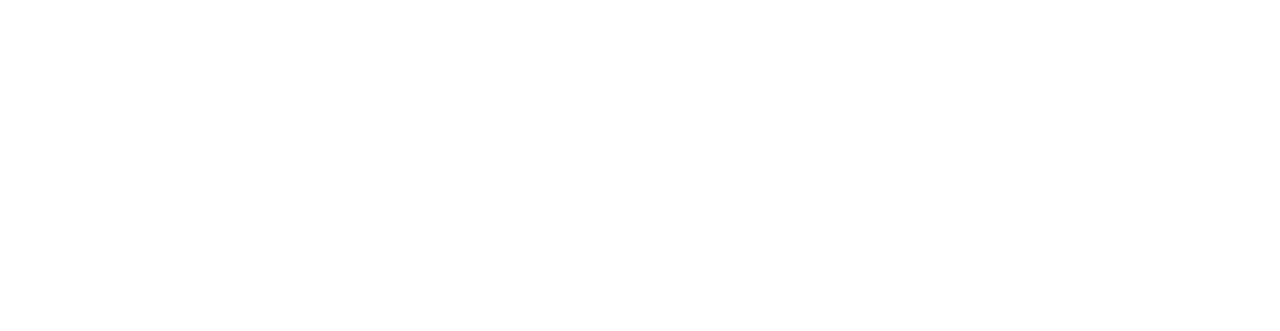
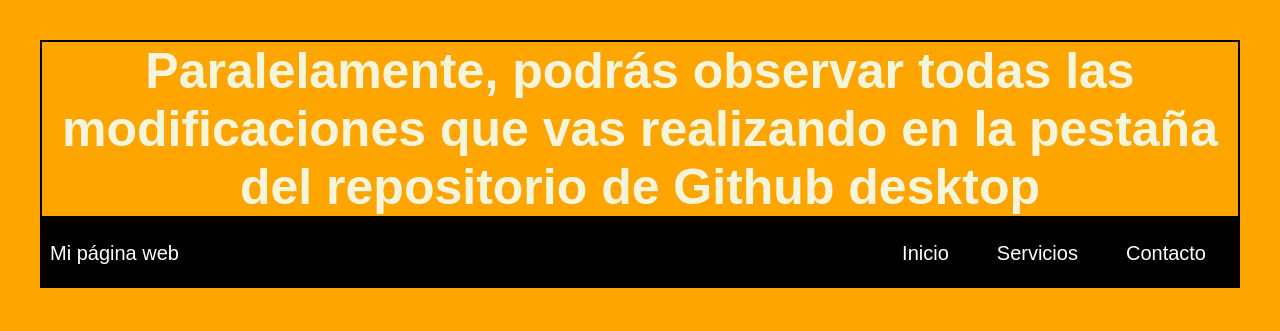
Before and after one commit to mailensanz/miprimerpaginaweb, a plain HTML site: page Nosotros.html in a window 1280 px wide. Drawn offline with Linux system fonts and the light colour scheme.

Commit message:
mi primera actualización
cambio en nosotros

```diff
--- a/Nosotros.html
+++ b/Nosotros.html
@@ -0,0 +1,28 @@
+<!DOCTYPE html>
+<html>
+
+<head>
+    <meta charset="UTF-8">
+    <link rel="stylesheet" href="styles.css">
+    <title>Nosotros</title>
+</head>
+
+<body>
+    <main>
+        <div class="greeting">
+            <h1>Paralelamente, podrás observar todas las modificaciones que vas realizando en la pestaña del repositorio
+                de Github desktop</h1>
+        </div>
+        <div class="container-nav">
+            <nav class="navbar">
+                <a href="#" class="brand">Mi página web</a>
+                <ul class="nav-links">
+                    <li><a href="index.html">Inicio</a></li>
+                    <li><a href="services.html">Servicios</a></li>
+                    <li><a href="contact.html">Contacto</a></li>
+                </ul>
+            </nav>
+            <button class="button-menu-toggle">Menu</button>
+        </div>
+    </main>
+</body>
--- a/styles.css
+++ b/styles.css
@@ -129,3 +129,6 @@ p{
 
         }
       }
+      .greeting{
+        text-align: center;
+      }
```
